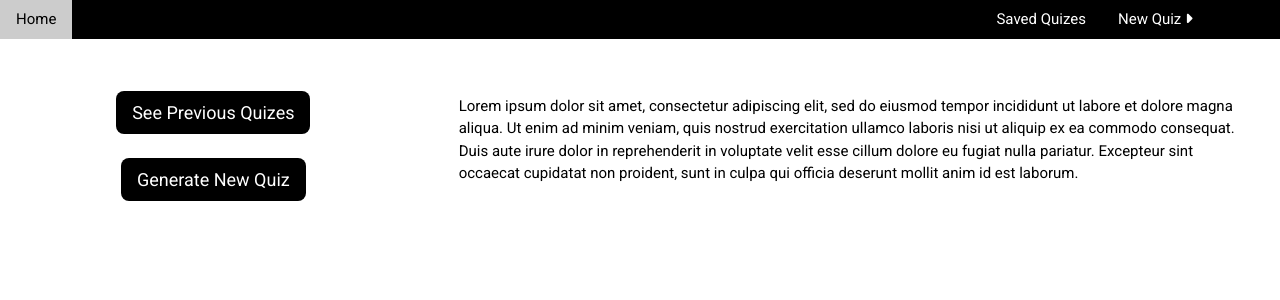
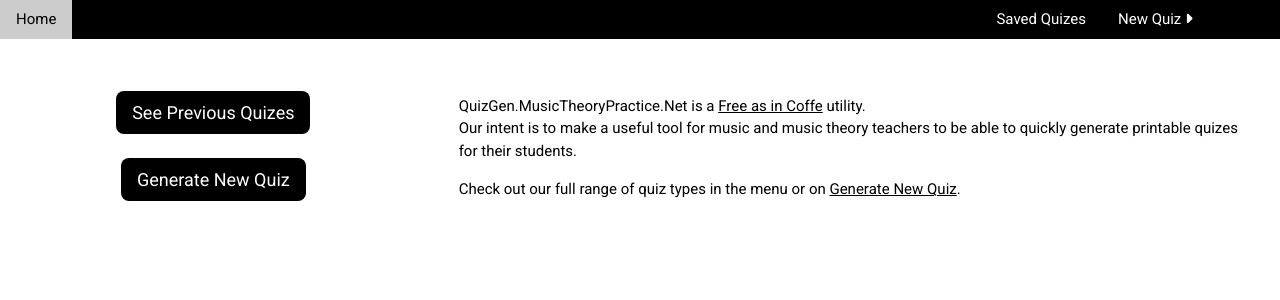
Before and after one commit to mshafer1/quizgen_music_theory, a Jekyll site: the page built from index.html, in a window 1280 px wide. Shown: the top 300 px of the page. Built offline with Jekyll 4.4.1, drawn with Linux system fonts in a browser that asks for light colours; nearby versions of some CDN libraries.

Commit message:
add description

```diff
--- a/index.html
+++ b/index.html
@@ -15,13 +15,12 @@ title: Home
     </div>
     <div class="w3-padding w3-cell w3-mobile w3-twothird">
         <p class="w3-margin">
-            Lorem ipsum dolor sit amet, consectetur adipiscing elit, sed do eiusmod tempor incididunt ut labore et
-            dolore magna
-            aliqua. Ut enim ad minim veniam, quis nostrud exercitation ullamco laboris nisi ut aliquip ex ea commodo
-            consequat.
-            Duis aute irure dolor in reprehenderit in voluptate velit esse cillum dolore eu fugiat nulla pariatur.
-            Excepteur
-            sint occaecat cupidatat non proident, sunt in culpa qui officia deserunt mollit anim id est laborum.
+            QuizGen.MusicTheoryPractice.Net is a <a href="">Free as in Coffe</a> utility.
+            <br/>
+            Our intent is to make a useful tool for music and music theory teachers to be able to quickly generate printable quizes for their students.
+        </p>
+        <p class="w3-margin">
+            Check out our full range of quiz types in the menu or on <a href="/newQuiz.html">Generate New Quiz</a>.
         </p>
     </div>
 </div>
```
